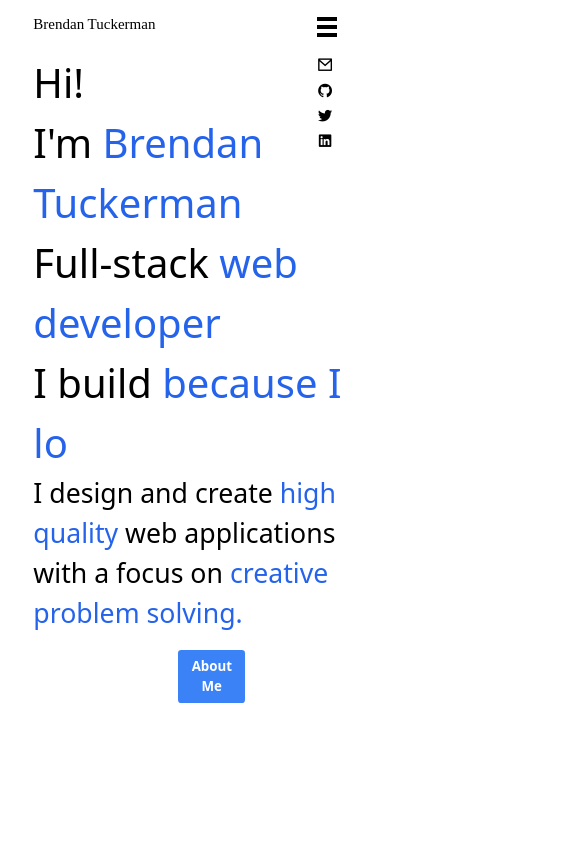
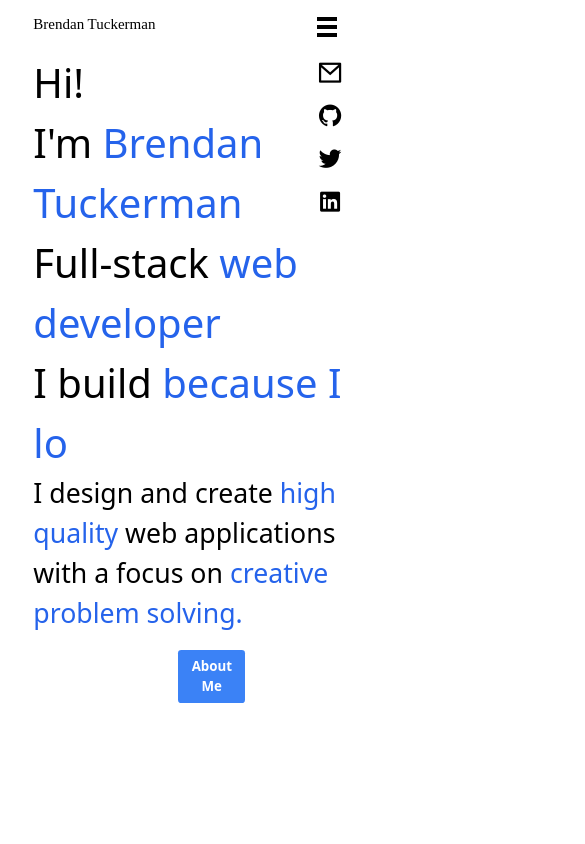
Before and after one commit to brendantuckerman/brendantuckerman.github.io, a React (Create React App) app: page / in a window 390 px wide. Both pictures are taken after a click on the icon 336 px from the left and 33 px from the top of the page. Shown: the top 844 px of the page, 585 px wide, since content can reach past the window. Built offline with nearby package versions, Linux system fonts and the light colour scheme; no server answers.

Commit message:
added drop down menu for mobile

```diff
--- a/src/App.js
+++ b/src/App.js
@@ -15,7 +15,12 @@ function App() {
   function showMenu(){
       console.log('Clicked');
       const menuItems = document.querySelector(".socials")
-      menuItems.classList.add("arrive")
+      if(menuItems.classList.contains("arrive")){
+        menuItems.classList.remove("arrive")
+      } else{
+        menuItems.classList.add("arrive")
+
+      }
 
   }
 
@@ -42,7 +47,7 @@ function App() {
                   <rect y="20" width="50" height="10"></rect>
                   <rect y="40" width="50" height="10"></rect>
                 </svg>
-                <div id ="socials" class="dropdown-content flex flex-col text-xl absolute socials">
+                <div id ="socials" class="dropdown-content flex flex-col text-[2em] absolute socials">
                     <a href="mailto:brendan.tuckerman@gmail.com?subject=Hello!" target="_blank" rel="noopener noreferrer"><i class="ri-mail-line"></i> </a>
                     <a href="https://github.com/MrMaverick79" target="_blank" rel="noopener noreferrer"><i class="ri-github-fill"></i> </a>
                     <a href="https://twitter.com/newtr1ck" target="_blank" rel="noopener noreferrer"><i class="ri-twitter-fill"></i> </a>
--- a/src/index.css
+++ b/src/index.css
@@ -59,12 +59,19 @@ input, textarea{
 
 /*We will add this class name to .socials so the menu is animated */
 .arrive{
-    animation: openMenu 1s 0.2s ;
-    width: 100%;
+    animation: openMenu;
+    animation-duration: 1s;
+    height: 200px;
+    overflow: hidden;
+    display: inline-flex !important;
 
 
 }
+.socials{
+  display: none;
+}
 
-@keyframes openMenu{
-  from {width:0}
+@keyframes openMenu {
+  from {height: 0}
+  to {height: 200px}
 }
```
